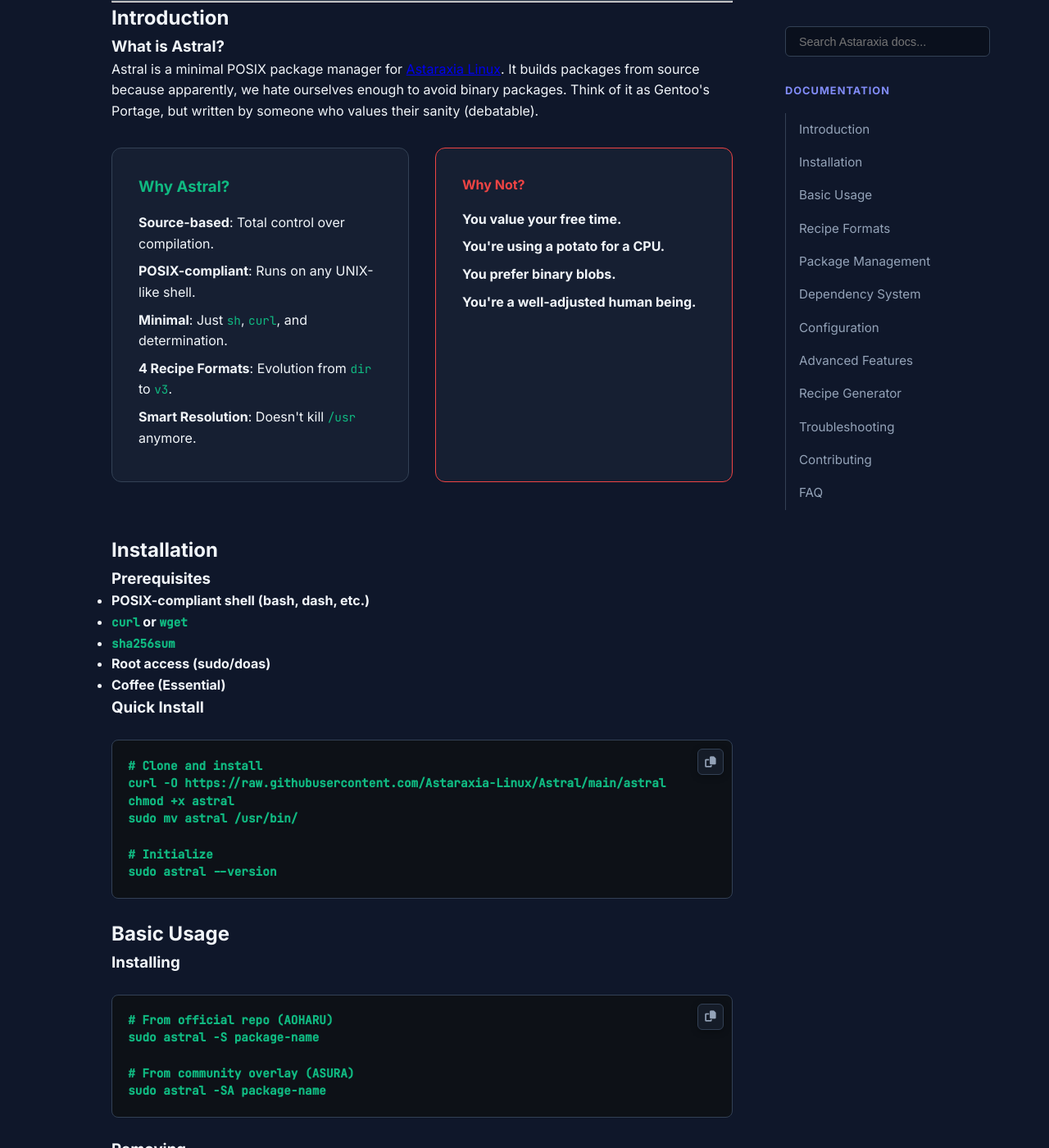
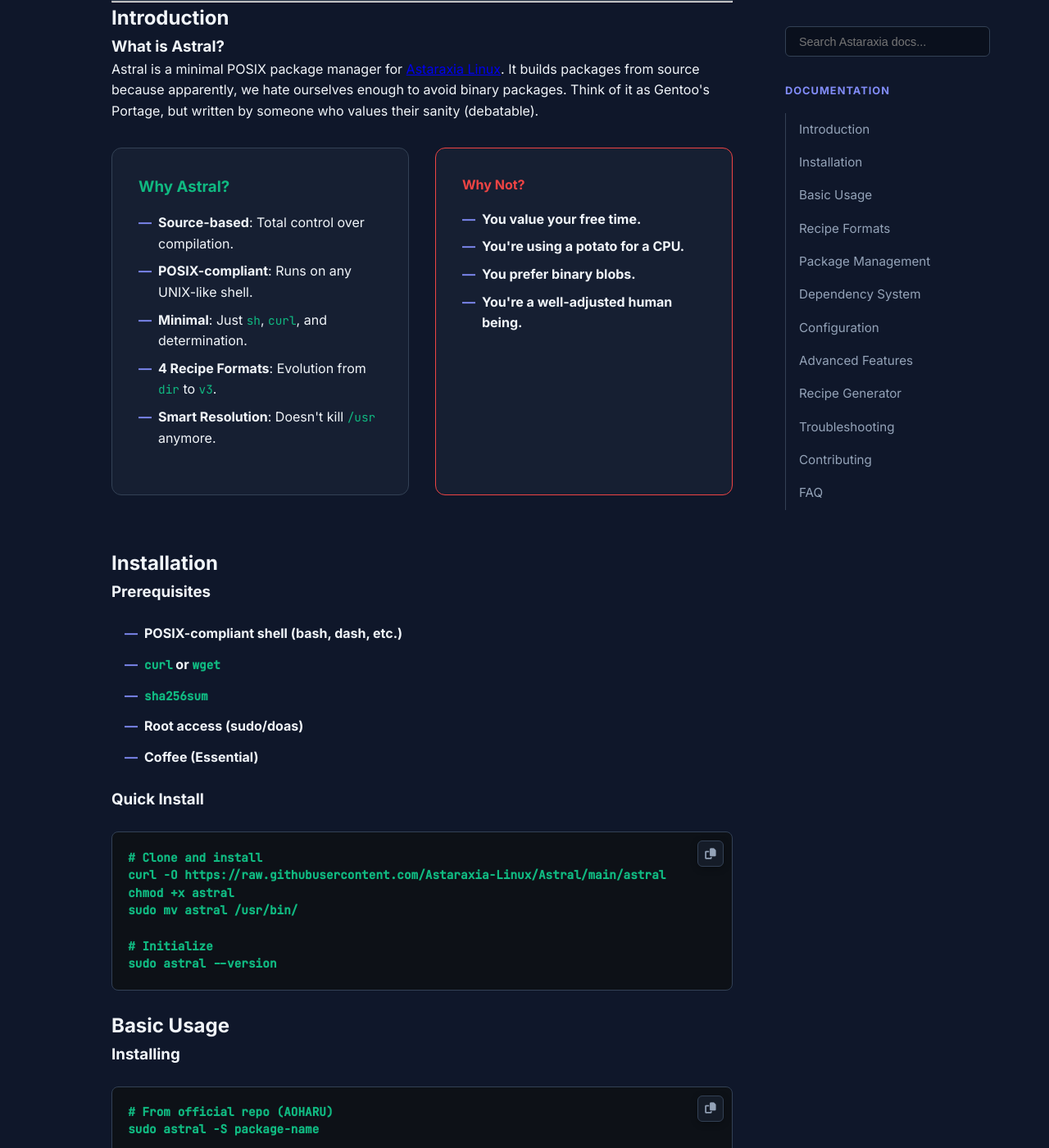
Before and after one commit to Astaraxia-Linux/astaraxia-linux.github.io, a Jekyll site: the page built from docus/astral.html, in a window 1280 px wide and 1400 px high, scrolled down 760 px. Shown: the whole window at 82% size. Built offline with Jekyll 4.4.1, drawn with Linux system fonts in a browser that asks for light colours.

Commit message:
Update docs.html

```diff
--- a/_layouts/docs.html
+++ b/_layouts/docs.html
@@ -81,6 +81,33 @@
         .sidebar ul { list-style: none; border-left: 1px solid var(--border); }
         .sidebar li a { display: block; padding: 0.5rem 1rem; color: var(--text-dim); text-decoration: none; font-size: 0.95rem; }
         .sidebar li a:hover { color: var(--primary); border-left: 2px solid var(--primary); margin-left: -1px; }
+
+        /* --- Content Area List Styling --- */
+        .content ul {
+            list-style: none;
+            margin: 1.5rem 0;
+            padding-left: 1rem;
+        }
+
+        .content li {
+            position: relative;
+            padding-left: 1.5rem;
+            margin-bottom: 0.75rem;
+            color: var(--text);
+        }
+
+        .content li::before {
+            content: "—";
+            position: absolute;
+            left: 0;
+            color: var(--primary);
+            font-weight: bold;
+        }
+
+        .content ul ul {
+            margin: 0.5rem 0 0.5rem 1rem;
+            border-left: 1px solid var(--border);
+        }
 
         /* Quotes Restoration */
         blockquote {
```
